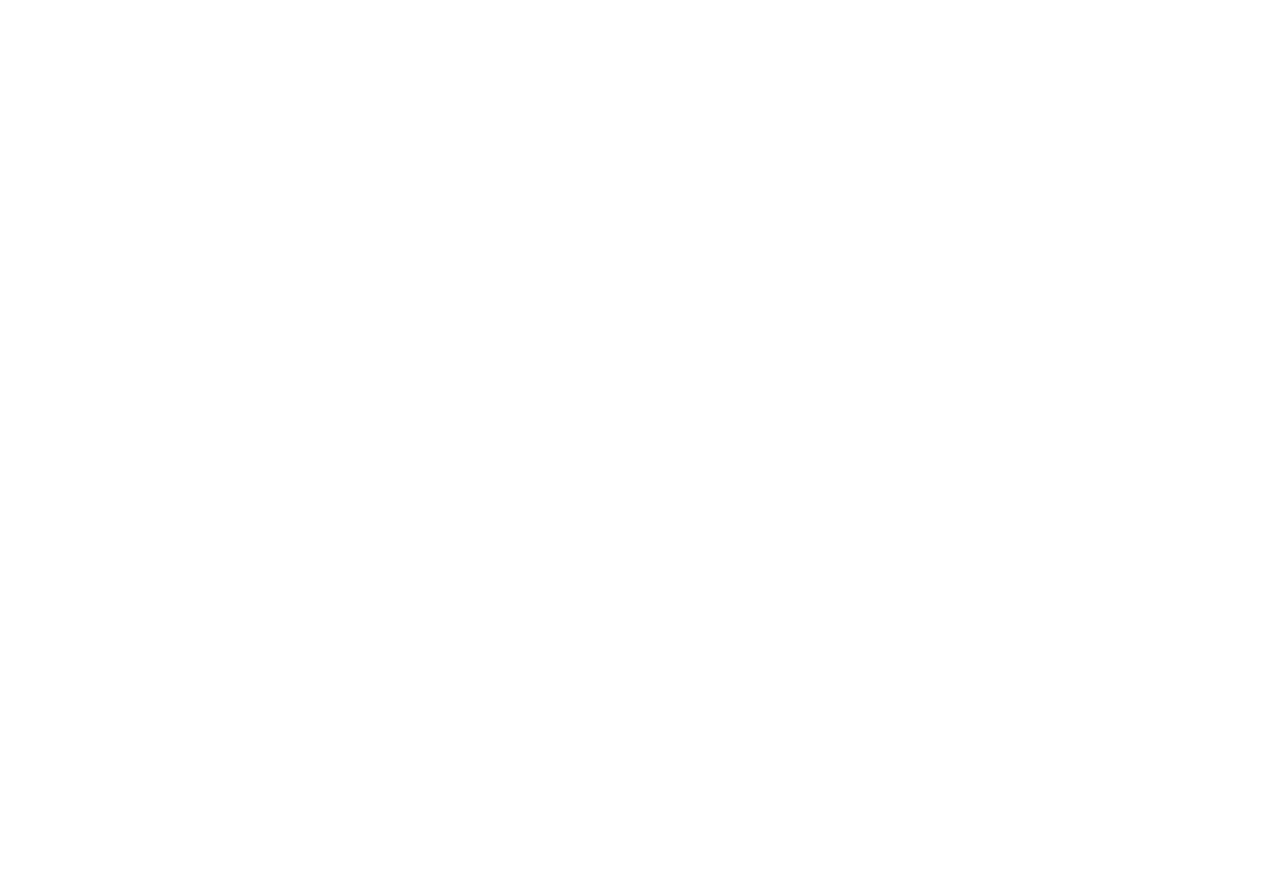
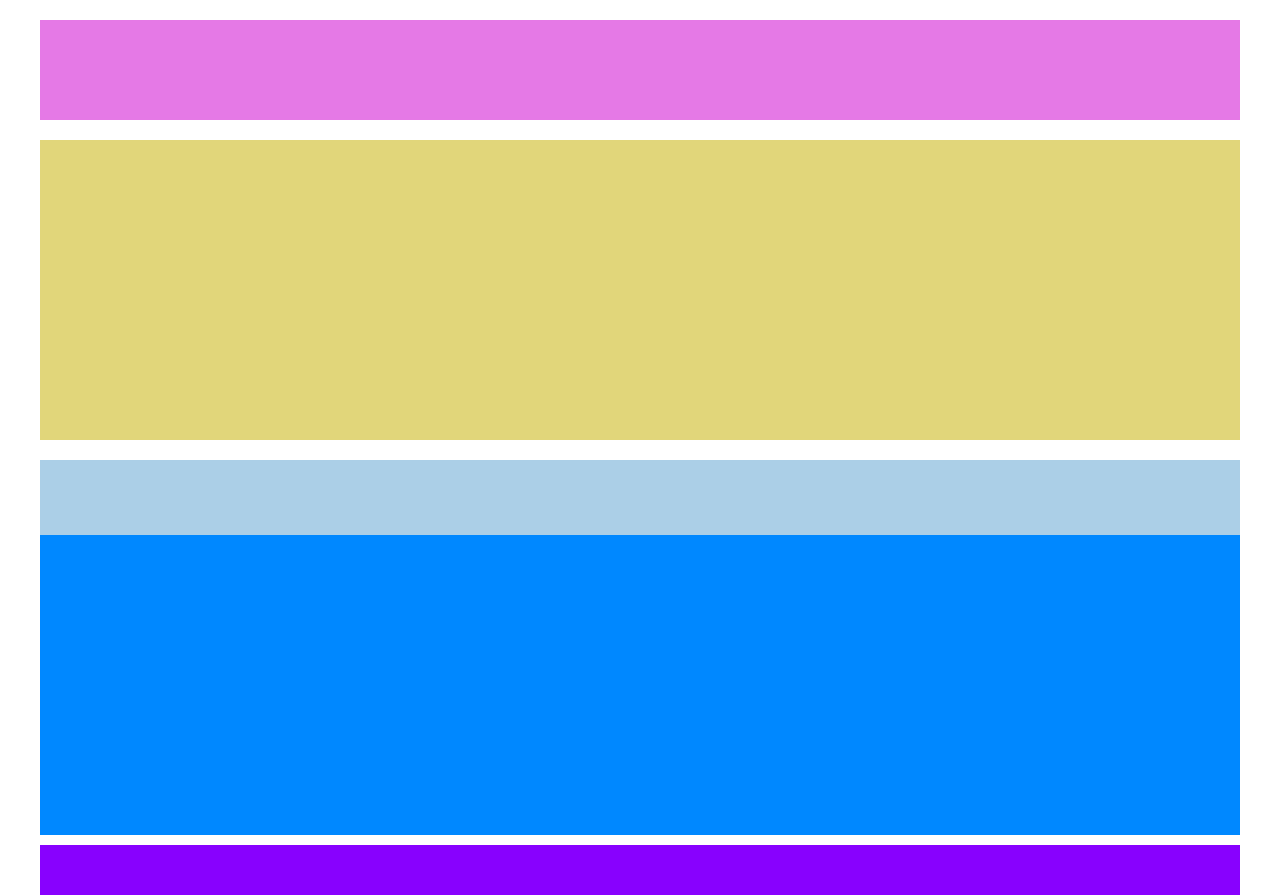
Before and after one commit to Forklein/htmlcss-struttura-wp, a plain HTML site: page index.html in a window 1280 px wide. Before the commit the page ends 800 px from the top, so only its background shows below. Drawn offline with Linux system fonts and the light colour scheme.

Commit message:
Set all page with box

```diff
--- a/css/style.css
+++ b/css/style.css
@@ -3,3 +3,36 @@
     padding: 0;
     box-sizing: border-box;
 }
+
+.container{
+    max-width: 1200px;
+    margin: auto;
+}
+
+.header{
+    margin: 20px 0;
+    height: 100px;
+    background-color: #e579e6;
+}
+
+.first-box{
+    height: 300px;
+    background-color: #e1d67a;
+    margin-bottom: 20px;
+}
+
+.second-box{
+    height: 75px;
+    background-color: #abcfe7;
+}
+
+.third-box{
+    height: 300px;
+    background-color: #0088ff;
+    margin-bottom: 10px;
+}
+
+.footer{
+    height: 50px;
+    background-color: #8801fe;
+}
--- a/index.html
+++ b/index.html
@@ -4,9 +4,31 @@
     <meta charset="UTF-8">
     <meta http-equiv="X-UA-Compatible" content="IE=edge">
     <meta name="viewport" content="width=device-width, initial-scale=1.0">
+    <link rel="stylesheet" href="./css/style.css">
     <title>Struttura WP</title>
 </head>
 <body>
 
+    <div class="container">
+
+        <header>
+            <div class="header"></div>
+        </header>
+        <main>
+            <div class="first-box"></div>
+            <div class="second-box"></div>
+            <div class="third-box">
+                <div></div>
+                <div></div>
+                <div></div>
+            </div>
+        </main>
+        <footer>
+            <div class="footer"></div>
+        </footer>
+
+    </div>
+
+
 </body>
 </html>
```
